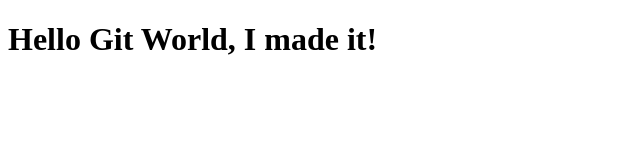
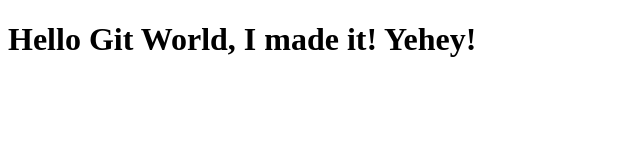
Before and after one commit to Mirelle26/paez-cabillos_Activity3, a plain HTML site: page index.html in a window 1280 px wide. Shown: the whole page, without its empty margins (0-640 px from the left). Drawn offline with Linux system fonts and the light colour scheme.

Commit message:
Update index.html

```diff
--- a/index.html
+++ b/index.html
@@ -2,6 +2,6 @@
 <html>
 <head><title>My Git Connect Demo Activty</title>
 </head>
-<bodt><h1>Hello Git World, I made it!<h1>
+<bodt><h1>Hello Git World, I made it! Yehey!<h1>
 </body>
 </html>
```
